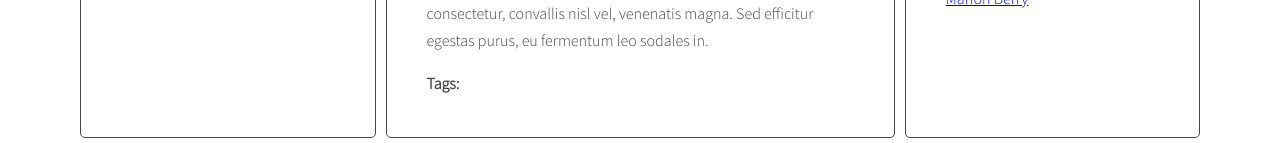
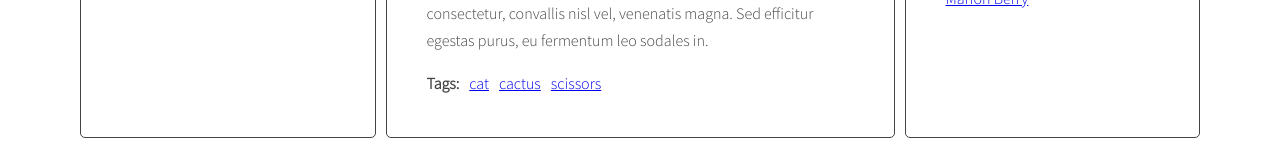
Before and after one commit to Caster22/javascript-blog, a website: page index.html in a window 1280 px wide. Shown: the part 701-844 px from the top of the page. Drawn offline with nearby package versions, Linux system fonts and the light colour scheme.

Commit message:
Add function to insert tags into index.html

```diff
--- a/js/script.js
+++ b/js/script.js
@@ -111,7 +111,6 @@
       /* [DONE] find tags wrapper */
 
       const wrapper = article.querySelector(optArticleTagsSelector);
-      console.log(wrapper);
 
       /* [DONE] make html variable with empty string */
 
@@ -120,25 +119,33 @@
       /* [DONE] get tags from data-tags attribute */
 
       const articleTags = article.getAttribute('data-tags');
-      console.log(articleTags);
 
-      /* [IN PROGRESS] split tags into array */
+      /* [DONE] split tags into array */
 
+      const articleTagsArray = articleTags.split(' ');
 
+      /* [DONE] START LOOP: for each tag */
 
-      /* START LOOP: for each tag */
+      for (let tag of articleTagsArray){
 
-      /* generate HTML of the link */
+        /* [DONE] generate HTML of the link */
 
-      /* add generated code to html variable */
+        const linkHTML = '<li><a href="#tag-' + tag + '">' + tag + '</a></li>';
 
-      /* END LOOP: for each tag */
+        /* [DONE] add generated code to html variable */
+
+        html = html + linkHTML;
+
+        /* [DONE] END LOOP: for each tag */
+
+      }
+
+      /* [DONE] insert HTML of all the links into the tags wrapper */
+      wrapper.innerHTML = html;
 
     }
 
-    /* insert HTML of all the links into the tags wrapper */
-
-    /* END LOOP: for every article: */
+    /* [DONE] END LOOP: for every article: */
   }
 
   generateTags();
--- a/sass/style.scss
+++ b/sass/style.scss
@@ -88,6 +88,7 @@ body {
 .list-horizontal {
   li {
     display: inline-block;
+    padding-right: 10px;
   }
 }
 
```
Also changed, not shown: css/style.css, 1 other file.
